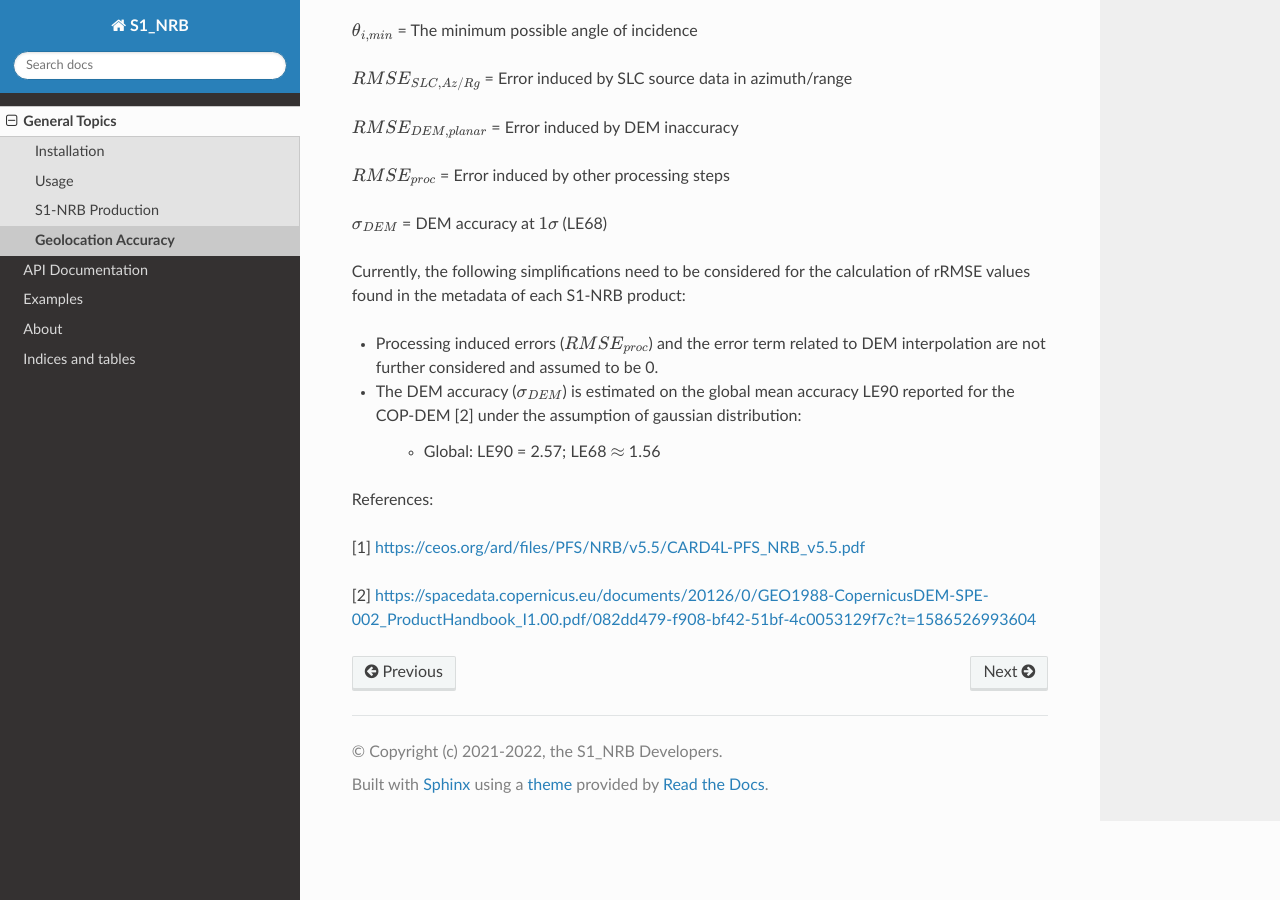
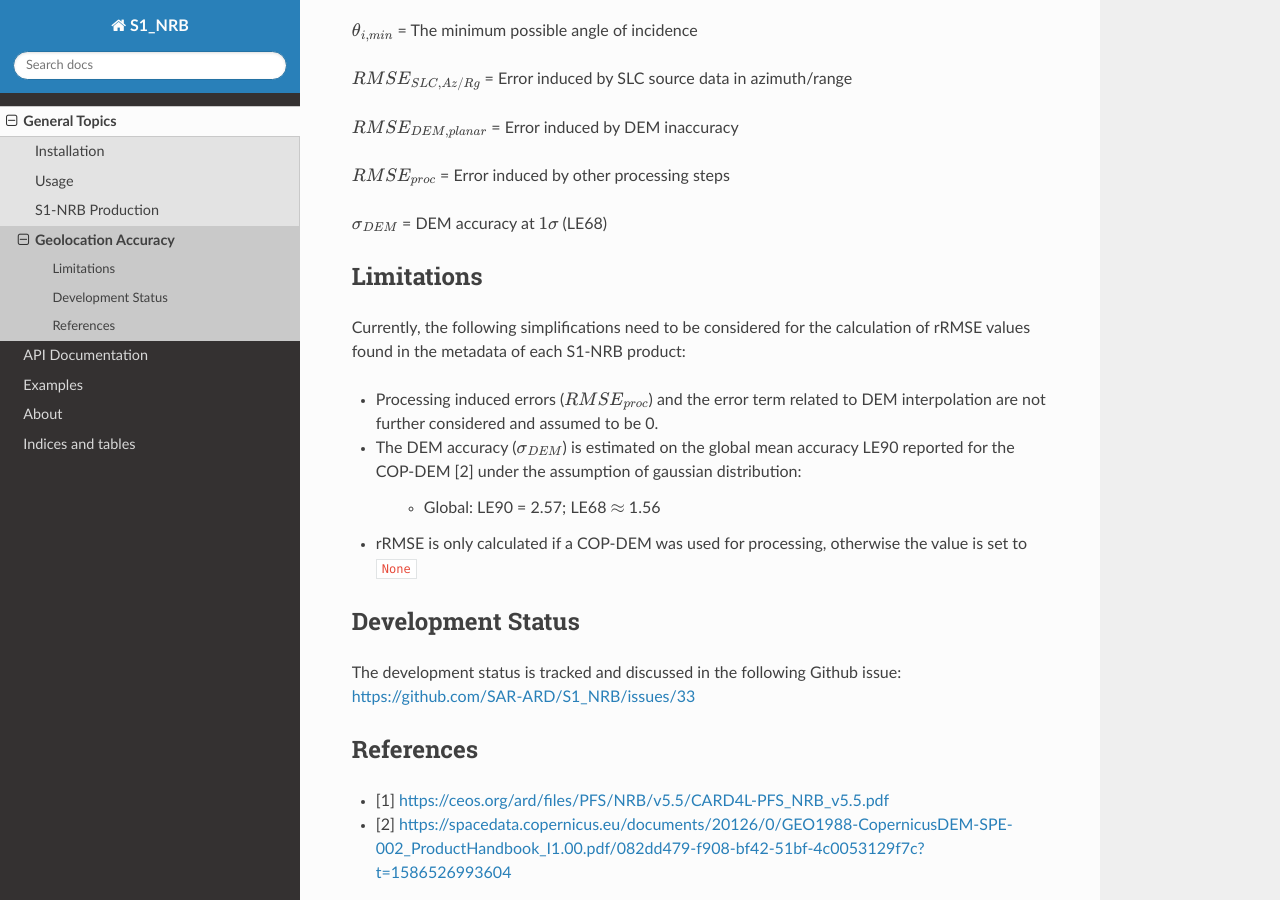
Before and after one commit to SAR-ARD/s1ard, a Sphinx documentation site: the page built from docs/general/geoaccuracy.rst, in a window 1280 px wide and 900 px high, scrolled down 488 px. Built offline with Sphinx 7.4.7 and the Read the Docs theme 2.0.0, drawn with Linux system fonts in a browser that asks for light colours.

Commit message:
[docs] geoaccuracy.rst formatting & additional information

```diff
--- a/docs/general/geoaccuracy.rst
+++ b/docs/general/geoaccuracy.rst
@@ -26,6 +26,8 @@ where
 :math:`\sigma_{DEM}` = DEM accuracy at :math:`1\sigma` (LE68)
 
 
+Limitations
+-----------
 Currently, the following simplifications need to be considered for the calculation of rRMSE values found in the metadata
 of each S1-NRB product:
 
@@ -34,9 +36,13 @@ of each S1-NRB product:
 
     * Global: LE90 = 2.57; LE68 :math:`\approx` 1.56
 
+* rRMSE is only calculated if a COP-DEM was used for processing, otherwise the value is set to ``None``
 
-References:
+Development Status
+------------------
+The development status is tracked and discussed in the following Github issue: https://github.com/SAR-ARD/S1_NRB/issues/33
 
-[1] https://ceos.org/ard/files/PFS/NRB/v5.5/CARD4L-PFS_NRB_v5.5.pdf
-
-[2] https://spacedata.copernicus.eu/documents/20126/0/GEO1988-CopernicusDEM-SPE-002_ProductHandbook_I1.00.pdf/082dd479-f908-bf42-51bf-4c0053129f7c?t=1586526993604
+References
+-----------
+* [1] https://ceos.org/ard/files/PFS/NRB/v5.5/CARD4L-PFS_NRB_v5.5.pdf
+* [2] https://spacedata.copernicus.eu/documents/20126/0/GEO1988-CopernicusDEM-SPE-002_ProductHandbook_I1.00.pdf/082dd479-f908-bf42-51bf-4c0053129f7c?t=1586526993604
```
